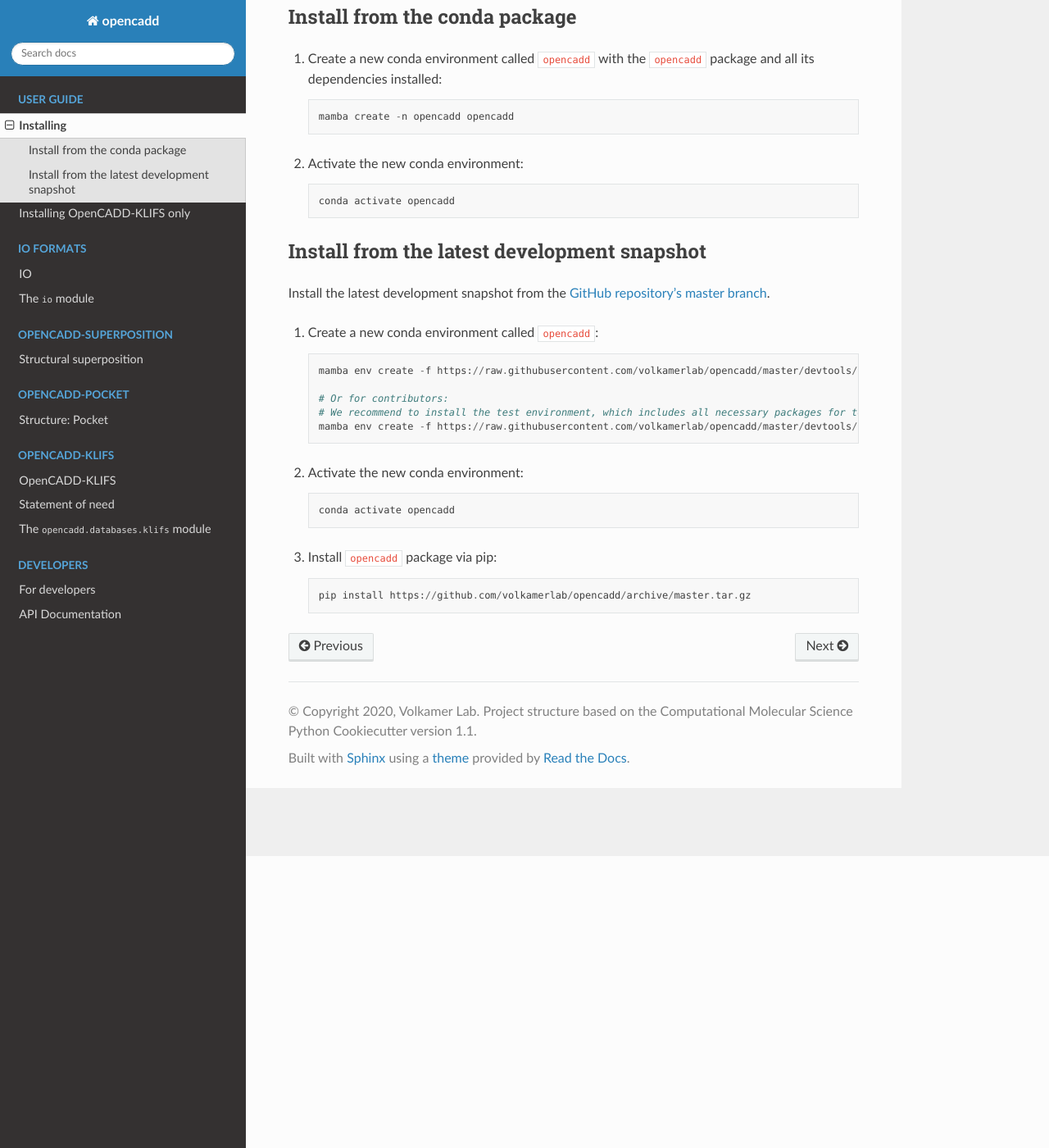
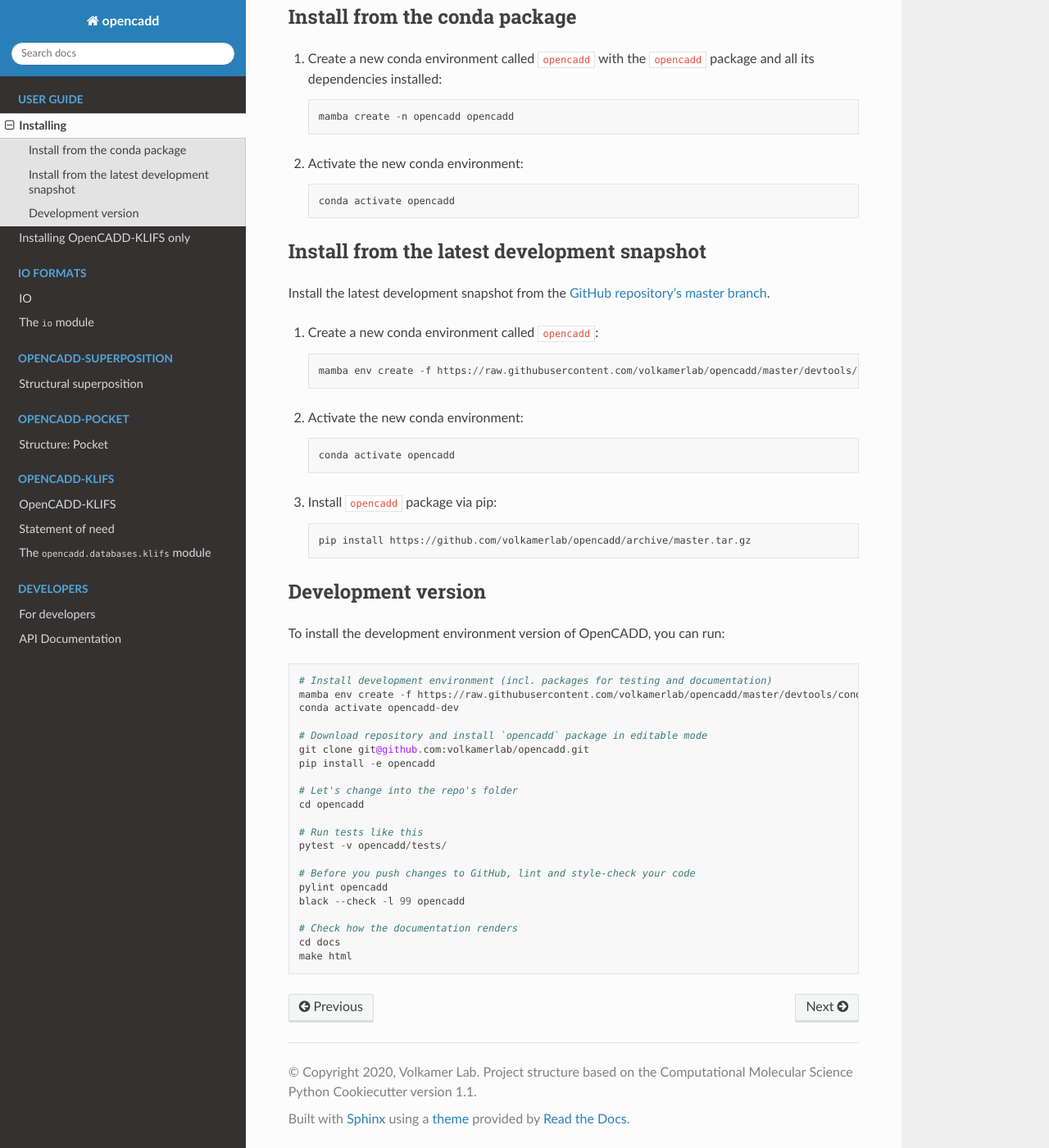
Before and after one commit to volkamerlab/opencadd, a Sphinx documentation site: the page built from docs/installing.rst, in a window 1280 px wide and 1400 px high, scrolled down 356 px. Shown: the whole window at 82% size. Built offline with Sphinx 7.4.7 and the Read the Docs theme 2.0.0, drawn with Linux system fonts in a browser that asks for light colours; pages that are not in the unit, such as notebooks, are missing from menus.

Commit message:
Add new installation section for developers (+testing/docs instructions)

```diff
--- a/docs/installing.rst
+++ b/docs/installing.rst
@@ -35,10 +35,6 @@
 
     mamba env create -f https://raw.githubusercontent.com/volkamerlab/opencadd/master/devtools/conda-envs/user_env.yaml
 
-    # Or for contributors:
-    # We recommend to install the test environment, which includes all necessary packages for testing and documentation
-    mamba env create -f https://raw.githubusercontent.com/volkamerlab/opencadd/master/devtools/conda-envs/test_env.yaml -n opencadd-dev
-
 2. Activate the new conda environment::
 
     conda activate opencadd
@@ -50,3 +46,31 @@
 .. 4. Test that your installation works::
 
     superposer -h
+
+
+Development version
+-------------------
+
+To install the development environment version of OpenCADD, you can run::
+
+    # Install development environment (incl. packages for testing and documentation)
+    mamba env create -f https://raw.githubusercontent.com/volkamerlab/opencadd/master/devtools/conda-envs/test_env.yaml -n opencadd-dev
+    conda activate opencadd-dev
+
+    # Download repository and install `opencadd` package in editable mode
+    git clone git@github.com:volkamerlab/opencadd.git
+    pip install -e opencadd
+
+    # Let's change into the repo's folder
+    cd opencadd
+
+    # Run tests like this
+    pytest -v opencadd/tests/
+
+    # Before you push changes to GitHub, lint and style-check your code
+    pylint opencadd
+    black --check -l 99 opencadd
+
+    # Check how the documentation renders
+    cd docs
+    make html
```
Also changed, not shown: 1 other file.
